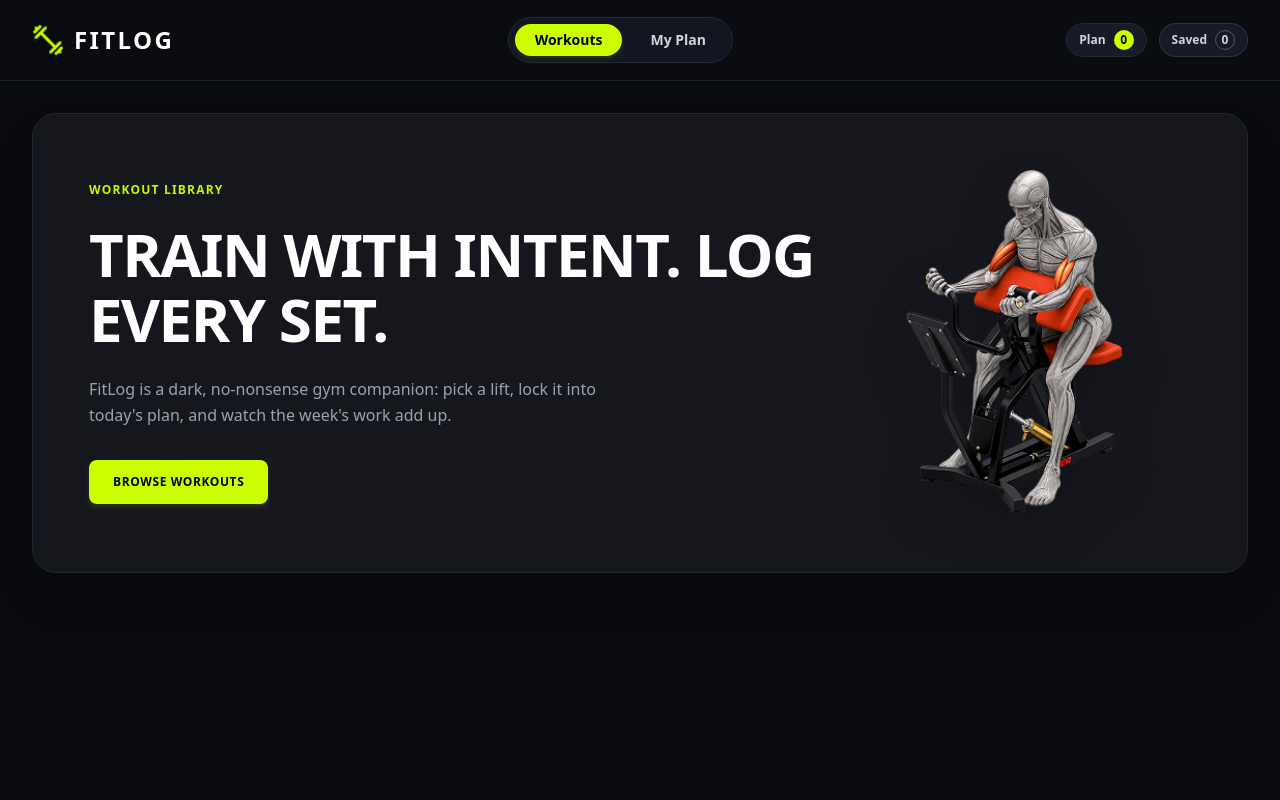
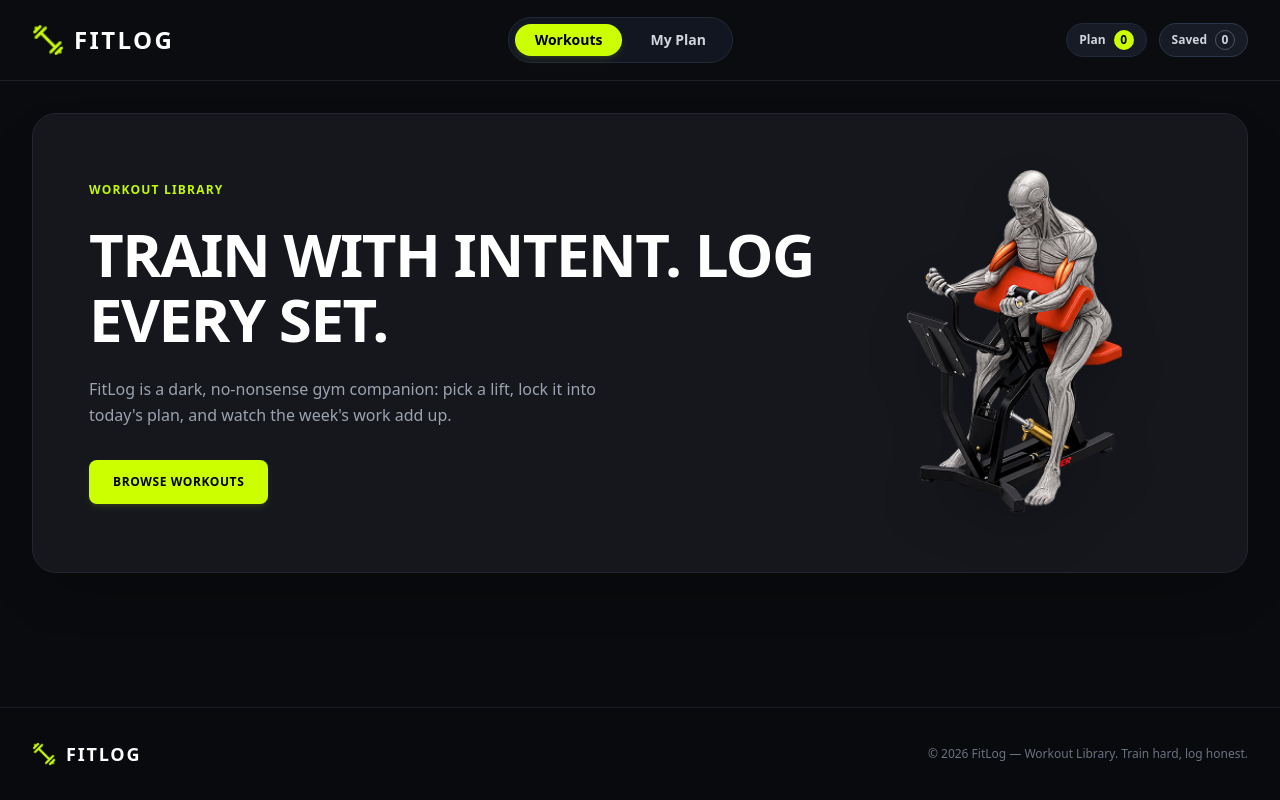
Before and after one commit to anannasaha76/Fit-Log, a Next.js app: page / in a window 1280 px wide. Built offline with nearby package versions, Linux system fonts and the light colour scheme.

Commit message:
footer added

```diff
--- a/src/app/layout.tsx
+++ b/src/app/layout.tsx
@@ -2,6 +2,7 @@ import type { Metadata } from "next";
 import { Geist, Geist_Mono } from "next/font/google";
 import "./globals.css";
 import { Navbar } from "@/components/Navbar";
+import { Footer } from "@/components/Footer";
 
 const geistSans = Geist({
   variable: "--font-geist-sans",
@@ -31,6 +32,7 @@ export default function RootLayout({
       <body className="min-h-full flex flex-col">
         <Navbar />
         {children}
+        <Footer></Footer>
       </body>
     </html>
   );
--- /dev/null
+++ b/src/components/Footer.tsx
@@ -0,0 +1,20 @@
+import React from "react";
+import Link from "next/link";
+import Image from "next/image";
+import logoImg from "@/assets/logo.png";
+
+export const Footer: React.FC = () => {
+  return (
+    <footer className="bg-[#090A0D] border-t border-[#1A1D24] py-8 mt-auto">
+    <div className="max-w-7xl mx-auto px-4 sm:px-6 lg:px-8 flex flex-col md:flex-row items-center justify-between gap-4">
+    <div className="flex items-center gap-2.5 text-white font-bold tracking-wider hover:opacity-90 transition-opacity">
+          <Image src={logoImg} alt="FitLog Logo" width={24} height={24} className="w-6 h-6 object-contain"/>
+          <span className="font-oswald text-lg tracking-widest text-white">FITLOG</span>
+    </div>
+        <p className="text-xs text-[#6B7280] font-medium">
+          © 2026 FitLog — Workout Library. Train hard, log honest.
+        </p>
+      </div>
+    </footer>
+  );
+};
```
